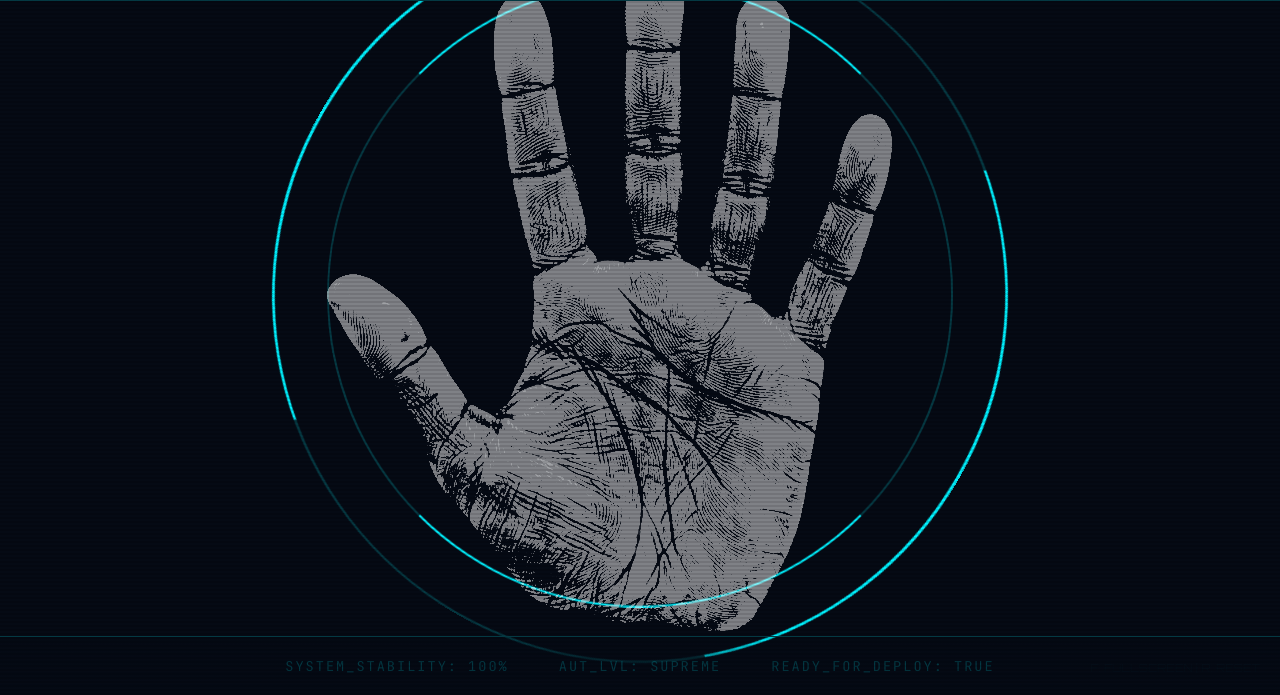
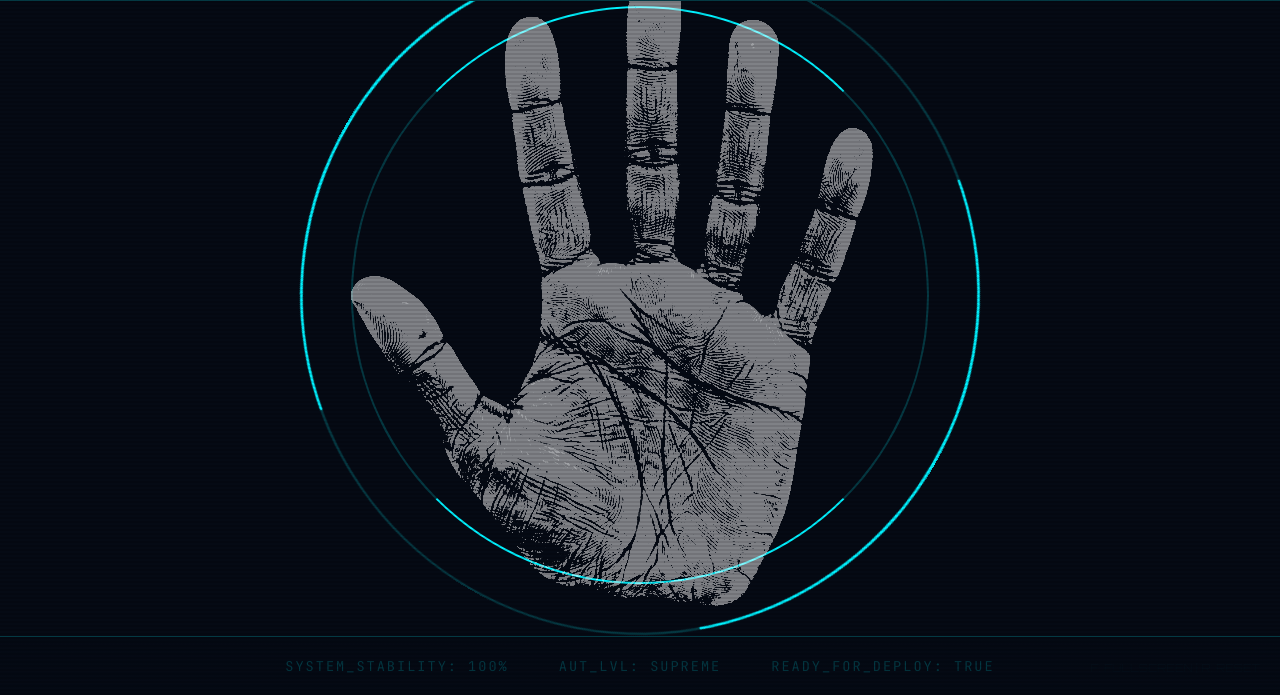
Before and after one commit to Dannish08/Handprint-scan, a plain HTML site: page index.html in a window 1280 px wide. Shown: the part 105-800 px from the top of the page. Drawn offline with Linux system fonts and the light colour scheme.

Commit message:
Optimize scanner size for iPad viewing

```diff
--- a/index.html
+++ b/index.html
@@ -18,7 +18,7 @@
             --accent-green-dim: rgba(0, 255, 136, 0.2);
             --text-color: #e0faff;
             --footer-bg: rgba(0, 40, 60, 0.4);
-            --scanner-size: min(98vw, 92vh);
+            --scanner-size: min(90vw, 85vh);
         }
 
         /* Prevent standard cursor to make it feel like a dedicated kiosk app */
@@ -189,7 +189,7 @@
         .fs-btn svg { width: 16px; height: 16px; fill: currentColor; }
 
         @media (max-width: 800px), (orientation: portrait) {
-            :root { --scanner-size: min(98vw, 92vh); }
+            :root { --scanner-size: min(85vw, 80vh); }
             .container { padding: 0; }
             .glitch-text { font-size: 1rem; letter-spacing: 2px; }
             .msg-content h1 { font-size: 3.5rem; letter-spacing: 10px; }
```
